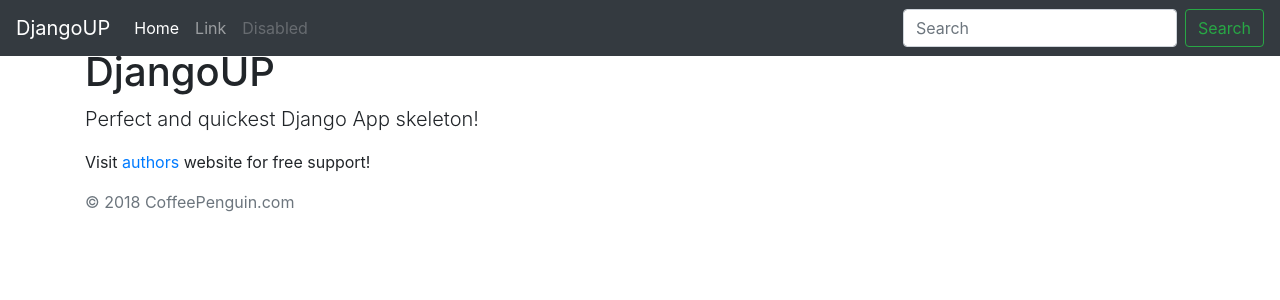
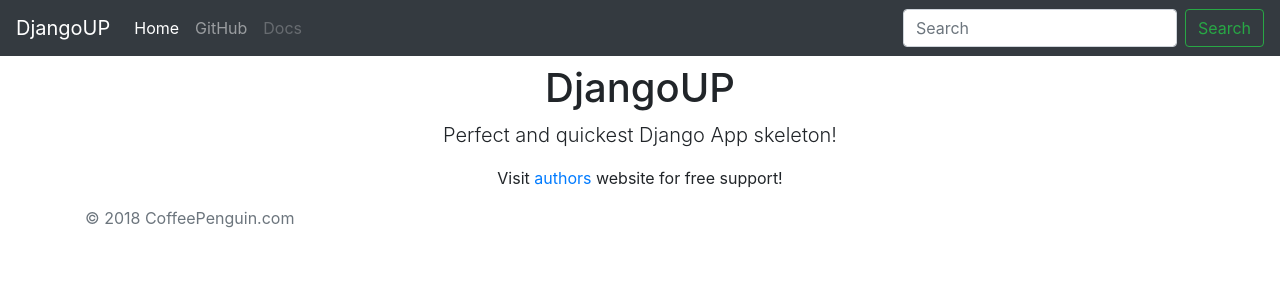
Before and after one commit to PanOtlet/DjangoUP, a Django app: template templates/service/index.html in a window 1280 px wide. Shown: the top 300 px of the page. Run offline with Django 3.2, Linux system fonts and the light colour scheme; the template is opened without the code that fills it, so the values that code supplies are empty; some libraries are stand-ins or nearby versions.

Commit message:
Update template

```diff
--- a/templates/base.html
+++ b/templates/base.html
@@ -29,6 +29,6 @@
 <script src="https://stackpath.bootstrapcdn.com/bootstrap/4.1.2/js/bootstrap.min.js"
         integrity="sha384-o+RDsa0aLu++PJvFqy8fFScvbHFLtbvScb8AjopnFD+iEQ7wo/CG0xlczd+2O/em"
         crossorigin="anonymous"></script>
-
+{% block stylesheets %}{% endblock %}
 </body>
 </html>
--- a/templates/parts/header.html
+++ b/templates/parts/header.html
@@ -1,4 +1,4 @@
-<header>
+<header class="pb-3">
     <nav class="navbar navbar-expand-md navbar-dark fixed-top bg-dark">
         <a class="navbar-brand" href="#">DjangoUP</a>
         <button class="navbar-toggler" type="button" data-toggle="collapse" data-target="#navbarCollapse"
@@ -8,13 +8,13 @@
         <div class="collapse navbar-collapse" id="navbarCollapse">
             <ul class="navbar-nav mr-auto">
                 <li class="nav-item active">
-                    <a class="nav-link" href="#">Home <span class="sr-only">(current)</span></a>
+                    <a class="nav-link" href="#">Home</a>
                 </li>
                 <li class="nav-item">
-                    <a class="nav-link" href="#">Link</a>
+                    <a class="nav-link" href="https://github.com/otlet/DjangoUP">GitHub</a>
                 </li>
                 <li class="nav-item">
-                    <a class="nav-link disabled" href="#">Disabled</a>
+                    <a class="nav-link disabled" href="#">Docs</a>
                 </li>
             </ul>
             <form class="form-inline mt-2 mt-md-0">
--- a/templates/service/index.html
+++ b/templates/service/index.html
@@ -1,9 +1,17 @@
 {% extends 'base.html' %}
 
 {% block main %}
-    <main role="main" class="container">
+    <main role="main" id="main" class="container">
         <h1 class="mt-5">DjangoUP</h1>
         <p class="lead">Perfect and quickest Django App skeleton!</p>
         <p>Visit <a href="https://coffeepenguin.com">authors</a> website for free support!</p>
     </main>
 {% endblock %}
+
+{% block stylesheets %}
+    <style>
+        #main {
+            text-align: center;
+        }
+    </style>
+{% endblock %}
```
